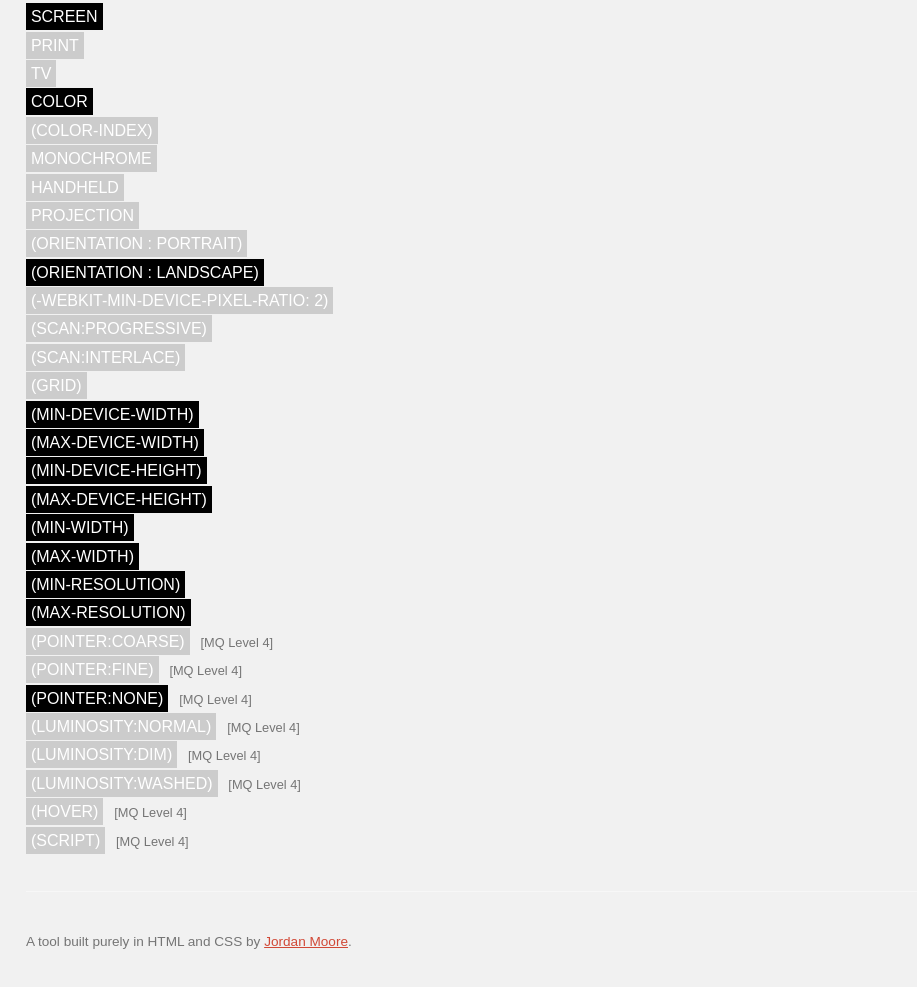
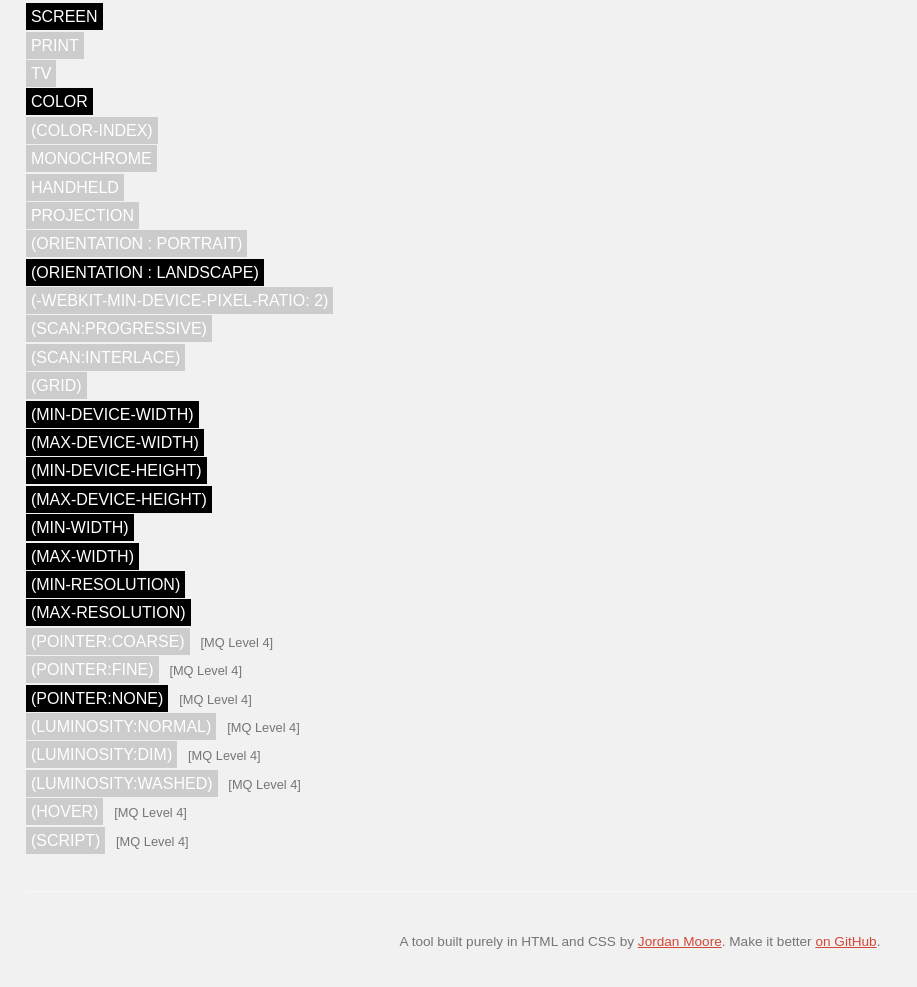
Before and after one commit to jordanmoore/palmreader, a plain HTML site: page index.html in a window 1280 px wide. Shown: the part 145-1132 px from the top of the page, without its empty margins (0-917 px from the left). Drawn offline with Linux system fonts and the light colour scheme.

Commit message:
Tidied some of the old Gridset leftovers, added GitHub tagline

```diff
--- a/index.html
+++ b/index.html
@@ -52,7 +52,7 @@
 	p, ul {
 		margin-bottom: 2.618em;
 	}
-	p.test {
+	p.test, #byline p {
 		font-size:0.85em;
 	}
 	hr {
@@ -93,7 +93,9 @@
 	.inactive code {
 		background: #ccc;
 	}
-
+	#byline {
+		text-align: center;
+	}
 	@media screen {
 		li.active.screen {display:block}
 		li.inactive.what-screen {display:none}
@@ -301,7 +303,9 @@
 		</ul>
 
 		<hr>
-		<div id="byline" class="da-all t-all m-all"><p class="test">A tool built purely in HTML and CSS by <a href="http://twitter.com/jordanmoore">Jordan Moore</a>.</p></div>
+		<div id="byline">
+			<p>A tool built purely in HTML and CSS by <a href="http://twitter.com/jordanmoore">Jordan Moore</a>. Make it better <a href="https://github.com/jordanmoore/palmreader">on GitHub</a>.</p>
+		</div>
 	</div>
 
 
```
